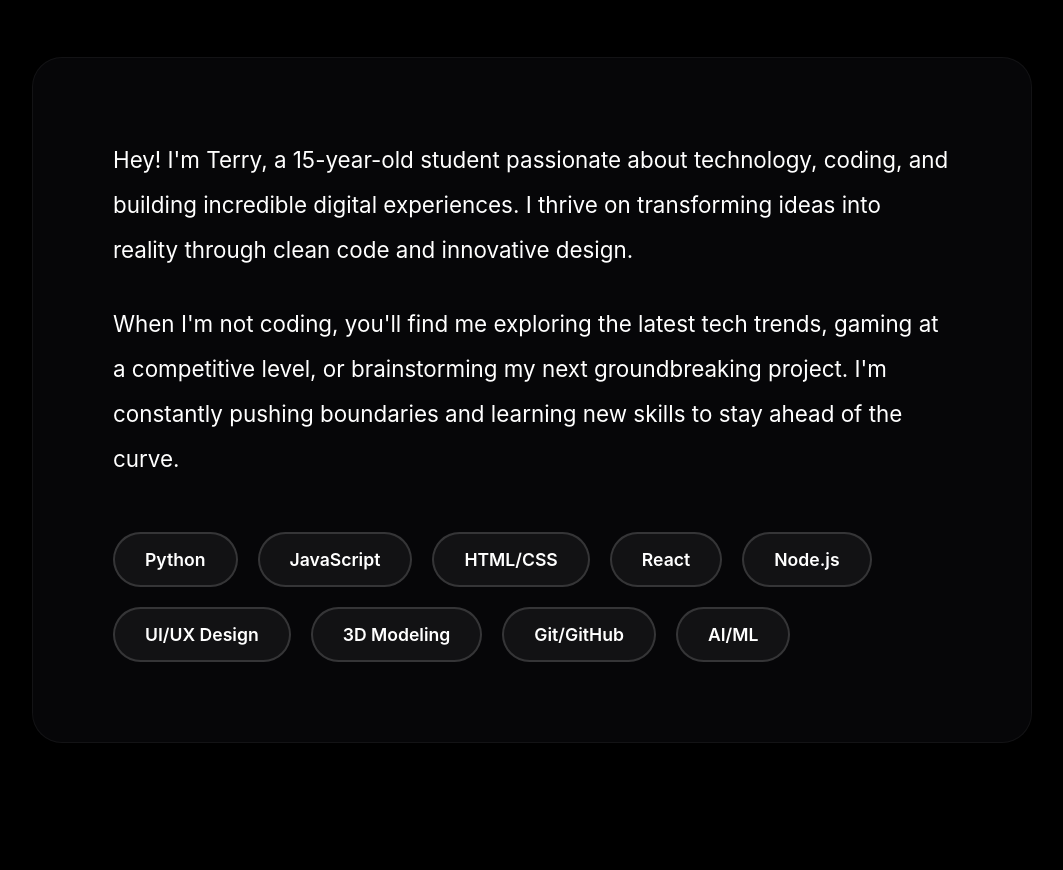
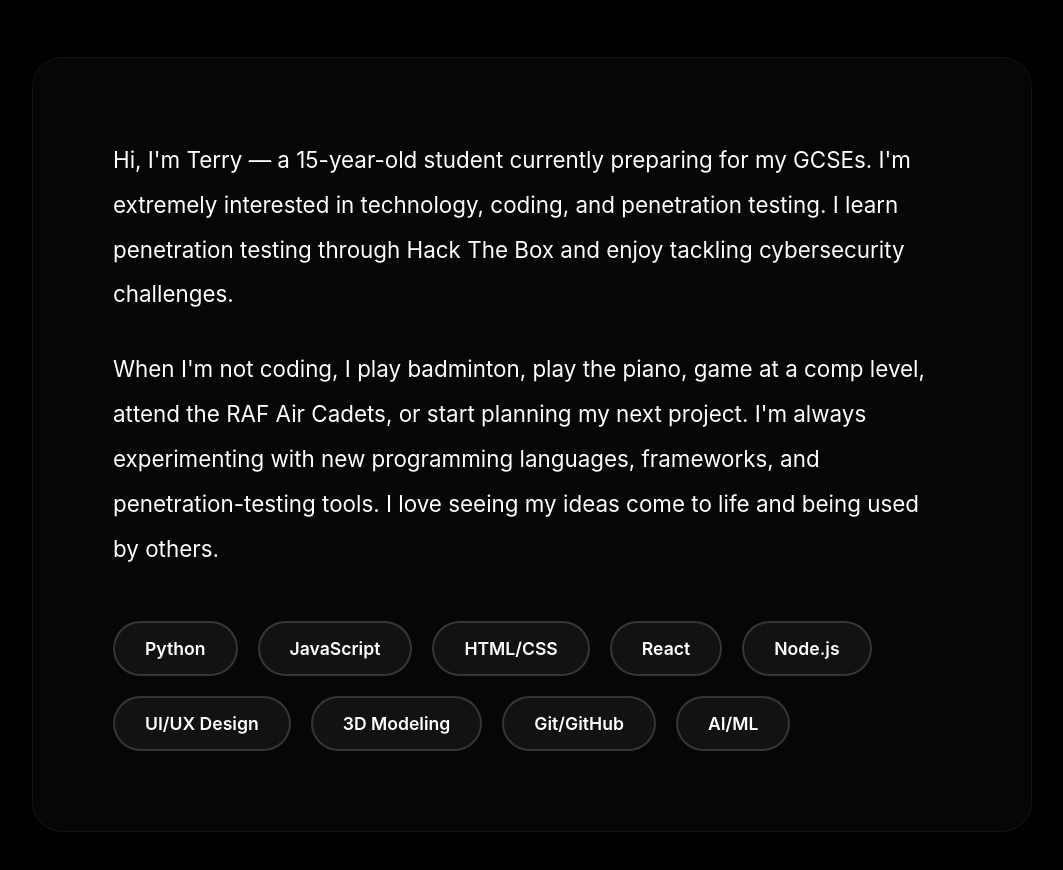
Before and after one commit to tdogbg/tdogbg.github.io, a plain HTML site: page index.html in a window 1280 px wide. Shown: the part 1500-2370 px from the top of the page, without its empty margins (108-1171 px from the left). Drawn offline with Linux system fonts and the light colour scheme.

Commit message:
Update index.html
offical

```diff
--- a/index.html
+++ b/index.html
@@ -764,8 +764,8 @@
     <section id="about">
         <h2>About Me</h2>
         <div class="about-container glass">
-            <p>Hey! I'm Terry, a 15-year-old student passionate about technology, coding, and building incredible digital experiences. I thrive on transforming ideas into reality through clean code and innovative design.</p>
-            <p>When I'm not coding, you'll find me exploring the latest tech trends, gaming at a competitive level, or brainstorming my next groundbreaking project. I'm constantly pushing boundaries and learning new skills to stay ahead of the curve.</p>
+            <p>Hi, I'm Terry — a 15-year-old student currently preparing for my GCSEs. I'm extremely interested in technology, coding, and penetration testing. I learn penetration testing through Hack The Box and enjoy tackling cybersecurity challenges.</p>
+            <p>When I'm not coding, I play badminton, play the piano, game at a comp level, attend the RAF Air Cadets, or start planning my next project. I'm always experimenting with new programming languages, frameworks, and penetration-testing tools. I love seeing my ideas come to life and being used by others.</p>
             <div class="skills">
                 <span class="skill-tag" tabindex="0">Python</span>
                 <span class="skill-tag" tabindex="0">JavaScript</span>
```
